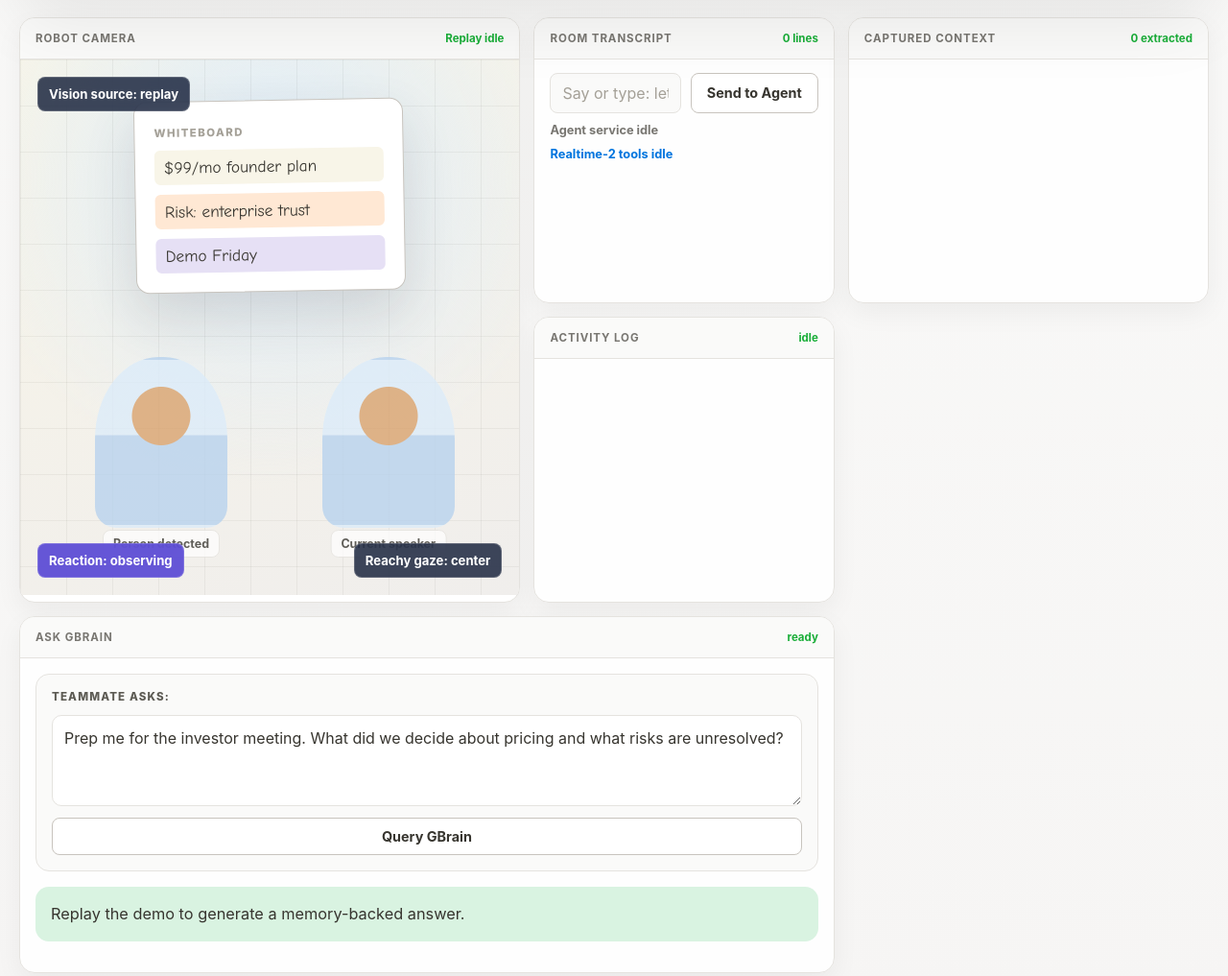
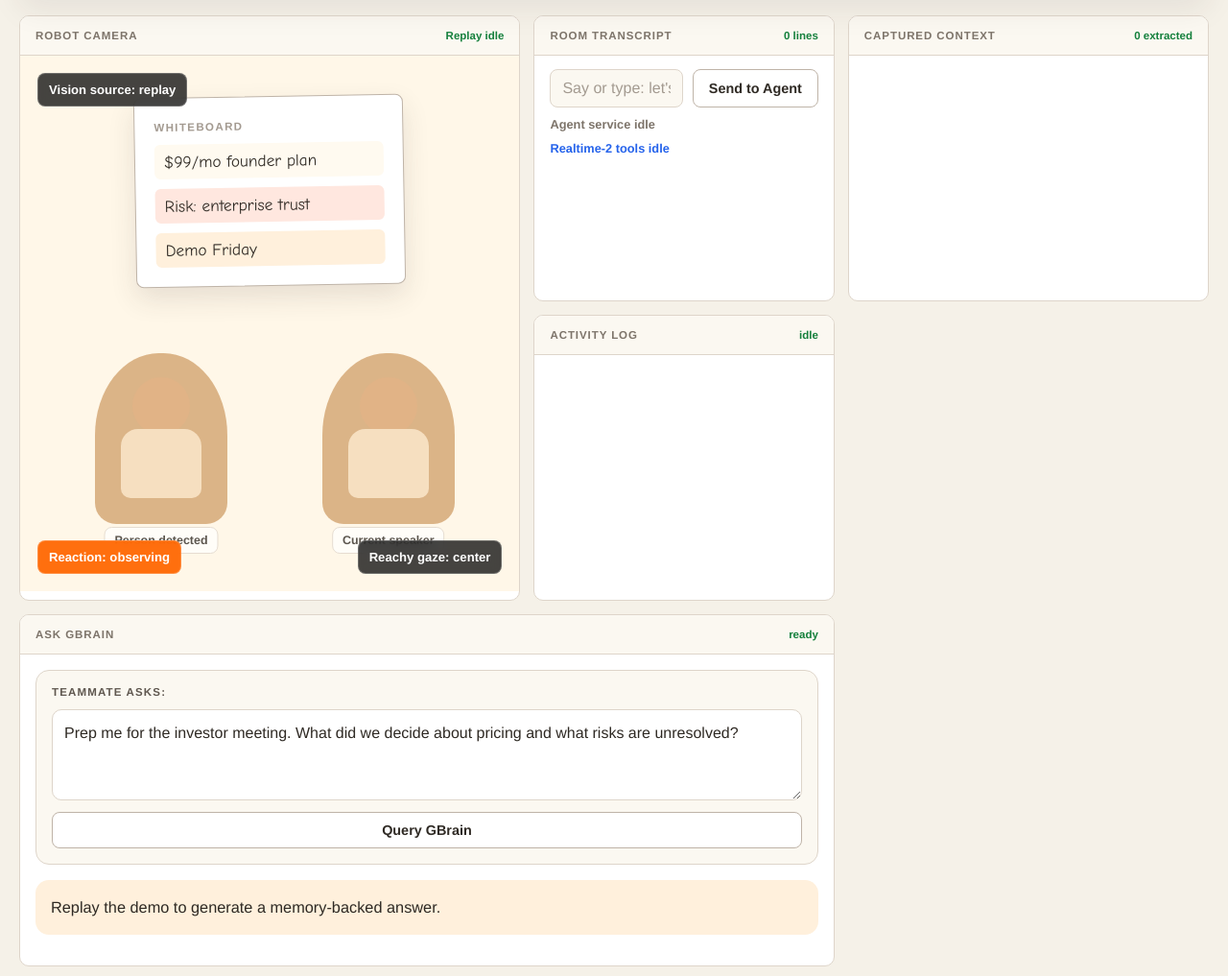
Before and after one commit to harisjalal502/tarry-gan, a website: page apps/dashboard/index.html in a window 1280 px wide. Shown: the part 543-1560 px from the top of the page at 96% size. Drawn offline with Linux system fonts and the light colour scheme.

Commit message:
Restyle dashboard with YC-inspired palette

```diff
--- a/apps/dashboard/index.html
+++ b/apps/dashboard/index.html
@@ -112,6 +112,6 @@
       </section>
     </main>
 
-    <script src="./app.js?v=notion-demo-controls" type="module"></script>
+    <script src="./app.js?v=yc-bookface-demo-controls" type="module"></script>
   </body>
 </html>
--- a/apps/dashboard/styles.css
+++ b/apps/dashboard/styles.css
@@ -1,29 +1,24 @@
 :root {
   --canvas: #ffffff;
-  --surface: #f6f5f4;
-  --surface-soft: #fafaf9;
-  --navy: #0a1530;
-  --navy-mid: #1a2a52;
-  --ink: #1a1a1a;
-  --charcoal: #37352f;
-  --slate: #5d5b54;
-  --muted: #787671;
-  --stone: #a4a097;
-  --line: #e5e3df;
-  --line-strong: #c8c4be;
-  --primary: #5645d4;
-  --primary-pressed: #4534b3;
-  --blue: #0075de;
-  --green: #1aae39;
-  --orange: #dd5b00;
-  --pink: #ff64c8;
-  --yellow: #f5d75e;
-  --lavender: #e6e0f5;
-  --peach: #ffe8d4;
-  --mint: #d9f3e1;
-  --sky: #dcecfa;
-  --cream: #f8f5e8;
-  --shadow: 0 24px 70px rgba(15, 15, 15, 0.08);
+  --surface: #f5f1e8;
+  --surface-soft: #fbf8f1;
+  --surface-warm: #fff7e8;
+  --ink: #111111;
+  --charcoal: #2f2a24;
+  --slate: #5f574f;
+  --muted: #7d746a;
+  --stone: #a39a90;
+  --line: #ded5ca;
+  --line-strong: #bfb4a8;
+  --primary: #ff6600;
+  --primary-pressed: #e65c00;
+  --blue: #2563eb;
+  --green: #15803d;
+  --orange-soft: #fff0dc;
+  --yellow-soft: #fff7cc;
+  --red-soft: #ffe7df;
+  --cream: #fffaf0;
+  --shadow: 0 12px 32px rgba(47, 42, 36, 0.08);
 }
 
 * {
@@ -34,11 +29,8 @@ body {
   min-height: 100vh;
   margin: 0;
   color: var(--charcoal);
-  background:
-    radial-gradient(circle at 8% 8%, rgba(255, 232, 212, 0.8), transparent 24rem),
-    radial-gradient(circle at 90% 0%, rgba(230, 224, 245, 0.8), transparent 24rem),
-    linear-gradient(180deg, var(--surface-soft) 0%, var(--surface) 100%);
-  font-family: "Avenir Next", Avenir, "Notion Sans", Inter, ui-sans-serif, system-ui, sans-serif;
+  background: var(--surface);
+  font-family: "Avenir Next", Avenir, Helvetica, Arial, ui-sans-serif, system-ui, sans-serif;
 }
 
 .shell {
@@ -54,14 +46,11 @@ body {
   gap: 28px;
   align-items: end;
   margin-bottom: 18px;
-  border: 1px solid rgba(255, 255, 255, 0.14);
-  border-radius: 24px;
+  border: 1px solid var(--line);
+  border-radius: 12px;
   padding: clamp(24px, 4vw, 42px);
-  color: #ffffff;
-  background:
-    radial-gradient(circle at 82% 18%, rgba(255, 100, 200, 0.26), transparent 12rem),
-    radial-gradient(circle at 8% 14%, rgba(245, 215, 94, 0.24), transparent 12rem),
-    linear-gradient(135deg, var(--navy) 0%, var(--navy-mid) 100%);
+  color: var(--ink);
+  background: var(--canvas);
   box-shadow: var(--shadow);
   overflow: hidden;
 }
@@ -69,23 +58,15 @@ body {
 .hero::after {
   content: "";
   position: absolute;
-  inset: auto 36px 28px auto;
-  width: 150px;
-  height: 98px;
-  border: 1px solid rgba(255, 255, 255, 0.22);
-  border-radius: 18px;
-  background:
-    radial-gradient(circle at 22px 22px, var(--yellow) 0 8px, transparent 9px),
-    radial-gradient(circle at 72px 45px, var(--pink) 0 8px, transparent 9px),
-    radial-gradient(circle at 118px 22px, #2a9d99 0 8px, transparent 9px),
-    rgba(255, 255, 255, 0.06);
-  opacity: 0.7;
+  inset: 0 auto 0 0;
+  width: 7px;
+  background: var(--primary);
   pointer-events: none;
 }
 
 .eyebrow {
   margin: 0 0 10px;
-  color: rgba(255, 255, 255, 0.72);
+  color: var(--primary);
   font-size: 0.72rem;
   font-weight: 700;
   letter-spacing: 0.12em;
@@ -95,7 +76,7 @@ body {
 h1 {
   max-width: 900px;
   margin: 0;
-  color: #ffffff;
+  color: var(--ink);
   font-size: clamp(2.55rem, 6.7vw, 5.6rem);
   font-weight: 650;
   line-height: 0.98;
@@ -105,7 +86,7 @@ h1 {
 .subtitle {
   max-width: 700px;
   margin: 18px 0 0;
-  color: rgba(255, 255, 255, 0.74);
+  color: var(--slate);
   font-size: 1.04rem;
   line-height: 1.52;
 }
@@ -130,7 +111,7 @@ button {
   font-size: 0.9rem;
   font-weight: 650;
   cursor: pointer;
-  box-shadow: 0 14px 34px rgba(86, 69, 212, 0.24);
+  box-shadow: none;
   transition:
     background 150ms ease,
     border-color 150ms ease,
@@ -144,9 +125,9 @@ button:hover:not(:disabled) {
 }
 
 button.secondary {
-  border-color: rgba(255, 255, 255, 0.32);
-  color: #ffffff;
-  background: rgba(255, 255, 255, 0.08);
+  border-color: var(--line-strong);
+  color: var(--charcoal);
+  background: var(--canvas);
   box-shadow: none;
 }
 
@@ -159,13 +140,12 @@ button.secondary {
 
 button.primary-action {
   min-width: 158px;
-  background: #ffffff;
-  color: var(--ink);
-  box-shadow: 0 18px 42px rgba(0, 0, 0, 0.18);
+  background: var(--primary);
+  color: #ffffff;
 }
 
 button.primary-action:hover:not(:disabled) {
-  background: #f4f3f0;
+  background: var(--primary-pressed);
 }
 
 button:disabled {
@@ -176,7 +156,7 @@ button:disabled {
 
 .advanced-controls {
   width: 100%;
-  color: rgba(255, 255, 255, 0.68);
+  color: var(--muted);
   font-size: 0.82rem;
   font-weight: 650;
   text-align: right;
@@ -193,11 +173,10 @@ button:disabled {
   justify-content: flex-end;
   gap: 8px;
   margin-top: 10px;
-  border: 1px solid rgba(255, 255, 255, 0.16);
-  border-radius: 14px;
+  border: 1px solid var(--line);
+  border-radius: 10px;
   padding: 10px;
-  background: rgba(255, 255, 255, 0.08);
-  backdrop-filter: blur(10px);
+  background: var(--surface-soft);
 }
 
 .advanced-control-grid button {
@@ -214,9 +193,9 @@ button:disabled {
 .panel {
   min-height: 240px;
   border: 1px solid var(--line);
-  border-radius: 16px;
-  background: rgba(255, 255, 255, 0.92);
-  box-shadow: 0 10px 28px rgba(15, 15, 15, 0.05);
+  border-radius: 10px;
+  background: var(--canvas);
+  box-shadow: none;
   overflow: hidden;
 }
 
@@ -238,7 +217,7 @@ button:disabled {
   border-bottom: 1px solid var(--line);
   padding: 14px 16px;
   color: var(--muted);
-  background: rgba(250, 250, 249, 0.86);
+  background: var(--surface-soft);
   font-size: 0.72rem;
   font-weight: 700;
   letter-spacing: 0.08em;
@@ -257,12 +236,7 @@ button:disabled {
   height: calc(100% - 50px);
   min-height: 555px;
   overflow: hidden;
-  background:
-    linear-gradient(90deg, rgba(55, 53, 47, 0.06) 1px, transparent 1px),
-    linear-gradient(rgba(55, 53, 47, 0.06) 1px, transparent 1px),
-    radial-gradient(circle at 50% 22%, rgba(220, 236, 250, 0.92), transparent 20rem),
-    linear-gradient(160deg, #f8f5e8 0%, #f0eeec 100%);
-  background-size: 48px 48px, 48px 48px, auto, auto;
+  background: var(--surface-warm);
 }
 
 .camera-video,
@@ -312,7 +286,7 @@ button:disabled {
   border-color: var(--primary);
   box-shadow:
     0 0 0 1px rgba(255, 255, 255, 0.9),
-    0 0 34px rgba(86, 69, 212, 0.24);
+    0 0 34px rgba(255, 102, 0, 0.24);
 }
 
 .face-label {
@@ -347,11 +321,11 @@ button:disabled {
   min-width: 260px;
   padding: 20px;
   border: 1px solid var(--line-strong);
-  border-radius: 14px;
+  border-radius: 8px;
   color: var(--charcoal);
   background: #ffffff;
   transform: translateX(-50%) rotate(-1deg);
-  box-shadow: 0 24px 54px rgba(55, 53, 47, 0.14);
+  box-shadow: 0 12px 28px rgba(55, 53, 47, 0.12);
 }
 
 .whiteboard span {
@@ -371,11 +345,11 @@ button:disabled {
 }
 
 .whiteboard p:nth-child(3) {
-  background: var(--peach);
+  background: var(--red-soft);
 }
 
 .whiteboard p:nth-child(4) {
-  background: var(--lavender);
+  background: var(--orange-soft);
 }
 
 .person {
@@ -386,11 +360,32 @@ button:disabled {
   height: 178px;
   border: 3px solid transparent;
   border-radius: 48% 48% 22px 22px;
-  background:
-    radial-gradient(circle at 50% 34%, #d9a16b 0 30px, transparent 31px),
-    linear-gradient(#dcecfa 78px, #b7d2ee 79px);
+  background: #d2a26d;
   opacity: 0.78;
   transition: border-color 160ms ease, opacity 160ms ease, transform 160ms ease;
+}
+
+.person::before {
+  content: "";
+  position: absolute;
+  top: 22px;
+  left: 50%;
+  width: 60px;
+  height: 60px;
+  border-radius: 50%;
+  background: #d9a16b;
+  transform: translateX(-50%);
+}
+
+.person::after {
+  content: "";
+  position: absolute;
+  right: 24px;
+  bottom: 24px;
+  left: 24px;
+  height: 72px;
+  border-radius: 18px 18px 10px 10px;
+  background: #f4d9b6;
 }
 
 .person.left {
@@ -431,14 +426,14 @@ button:disabled {
 .vision-readout {
   position: absolute;
   z-index: 5;
-  border: 1px solid rgba(255, 255, 255, 0.18);
+  border: 1px solid rgba(255, 255, 255, 0.22);
   border-radius: 8px;
   padding: 9px 11px;
   color: #ffffff;
-  background: rgba(10, 21, 48, 0.78);
+  background: rgba(17, 17, 17, 0.78);
   font-size: 0.82rem;
   font-weight: 650;
-  backdrop-filter: blur(10px);
+  backdrop-filter: blur(6px);
 }
 
 .gaze {
@@ -449,7 +444,7 @@ button:disabled {
 .reaction {
   left: 18px;
   bottom: 18px;
-  background: rgba(86, 69, 212, 0.9);
+  background: rgba(255, 102, 0, 0.94);
 }
 
 .vision-readout {
@@ -532,11 +527,11 @@ button:disabled {
 }
 
 .card:nth-child(3n + 2) {
-  background: var(--mint);
+  background: var(--orange-soft);
 }
 
 .card:nth-child(3n + 3) {
-  background: var(--lavender);
+  background: var(--yellow-soft);
 }
 
 .card b {
@@ -599,7 +594,7 @@ button:disabled {
 
 .answer {
   color: var(--charcoal);
-  background: var(--mint);
+  background: var(--orange-soft);
   font-size: 1.02rem;
   line-height: 1.5;
 }
```
